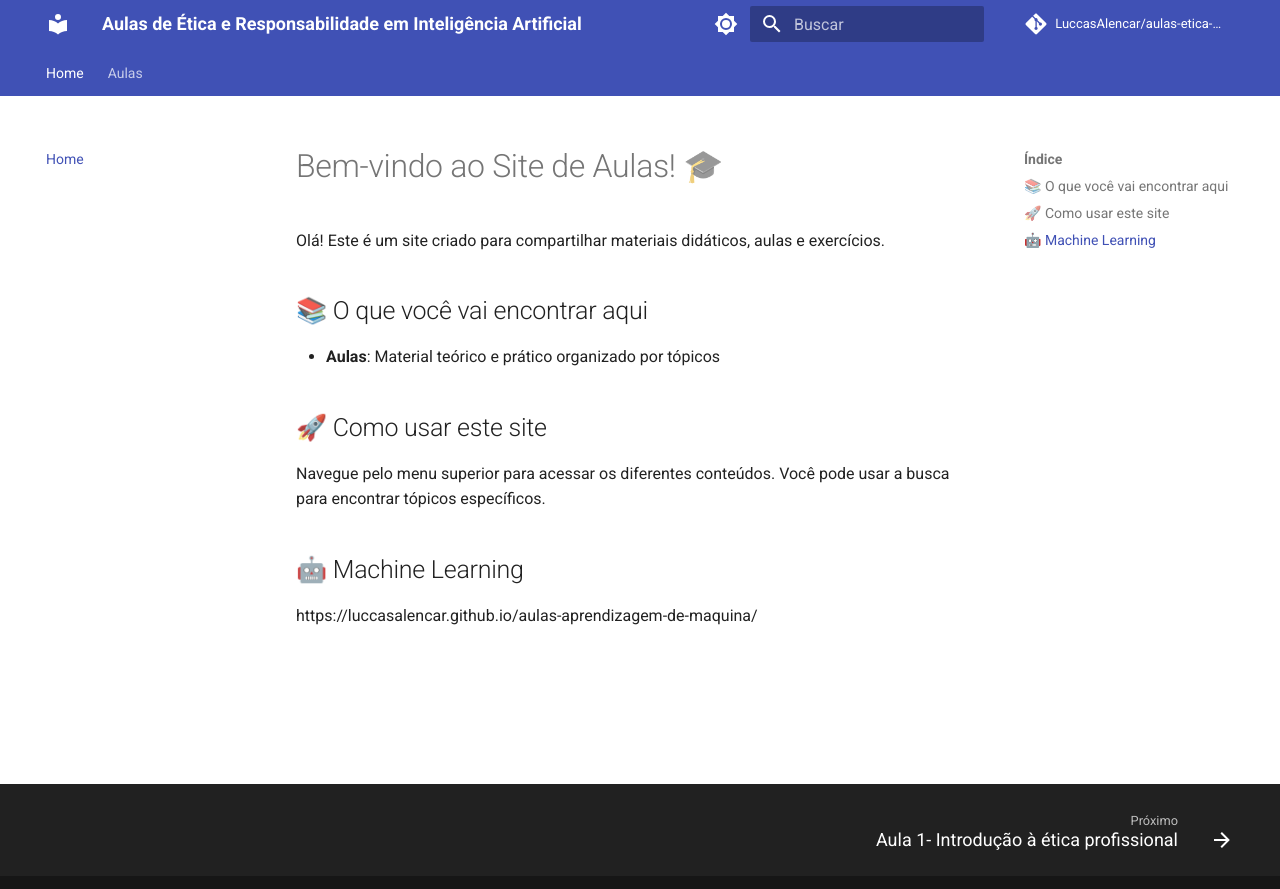
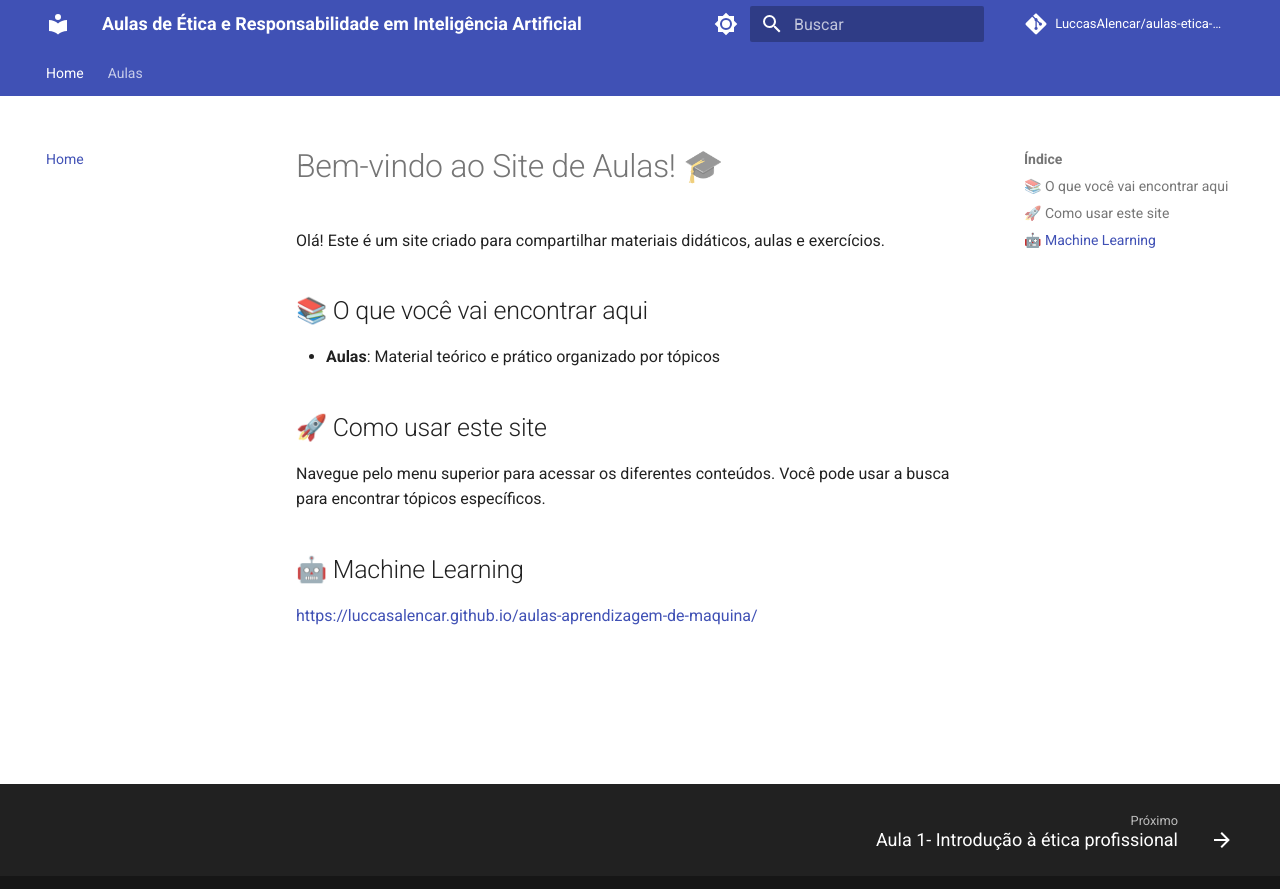
Before and after one commit to LuccasAlencar/aulas-etica-responsabilidade-em-ia, an MkDocs documentation site: the page built from docs/index.md, in a window 1280 px wide. Shown: the top 889 px of the page. Built offline with MkDocs 1.6.1 and Material for MkDocs 9.7.7, drawn with Linux system fonts in a browser that asks for light colours; comment, search, counter and statistics services are not loaded.

Commit message:
Update index.md

```diff
--- a/docs/index.md
+++ b/docs/index.md
@@ -13,4 +13,4 @@ Navegue pelo menu superior para acessar os diferentes conteúdos. Você pode usa
 
 ## 🤖 Machine Learning
 
-https://luccasalencar.github.io/aulas-aprendizagem-de-maquina/
+<https://luccasalencar.github.io/aulas-aprendizagem-de-maquina/>
```
